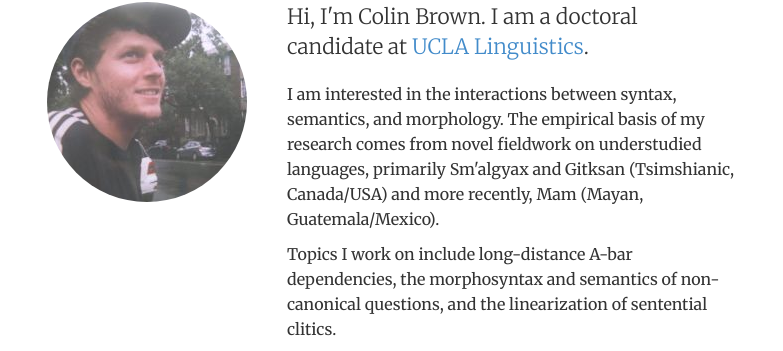
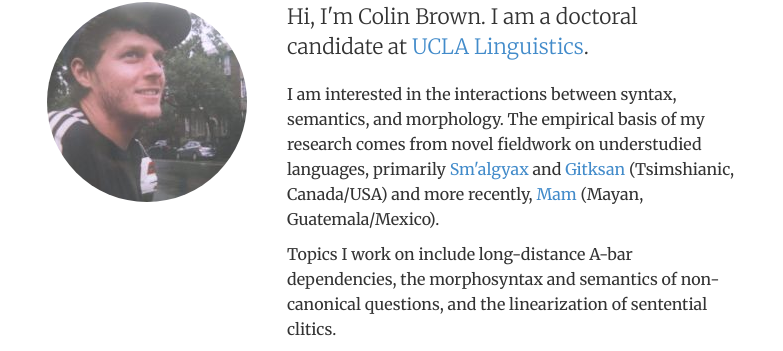
Before and after one commit to colinbr/colinbr.github.io, a Jekyll site: the page built from index.html, in a window 1280 px wide. Shown: the part 118-469 px from the top of the page, without its empty margins (248-1031 px from the left). Built offline with Jekyll 4.4.1, drawn with Linux system fonts in a browser that asks for light colours; part of the change alters nothing that is shown.

```diff
--- a/index.html
+++ b/index.html
@@ -15,7 +15,7 @@ description: Colin Brown is a doctoral candidate in linguistics at UCLA.
 	<div itemscope itemtype="http://data-vocabulary.org/Person" class="col-sm-8">
 	<p class="lead">Hi, I'm <span itemprop="name">Colin Brown</span>. I am a <span itemprop="title">doctoral candidate</span> at <a href="https://linguistics.ucla.edu/">UCLA Linguistics</a>.</p>
 
-	<p>I am interested in the interactions between syntax, semantics, and morphology. The empirical basis of my research comes from novel fieldwork on understudied languages, primarily Sm'algyax and Gitksan (Tsimshianic, Canada/USA) and more recently, Mam (Mayan, Guatemala/Mexico).</p>
+	<p>I am interested in the interactions between syntax, semantics, and morphology. The empirical basis of my research comes from novel fieldwork on understudied languages, primarily <a href="https://www.firstvoices.com/smalgyax">Sm'algyax</a> and <a href="https://www.firstvoices.com/gitsenimx">Gitksan</a> (Tsimshianic, Canada/USA) and more recently, <a href="https://aprende.guatemala.com/cultura-guatemalteca/etnias/palabras-idioma-mam-guatemala/">Mam</a> (Mayan, Guatemala/Mexico).</p>
 
 	<p>Topics I work on include long-distance A-bar dependencies, the morphosyntax and semantics of non-canonical questions, and the linearization of sentential clitics.</p>
 	</div>
```
